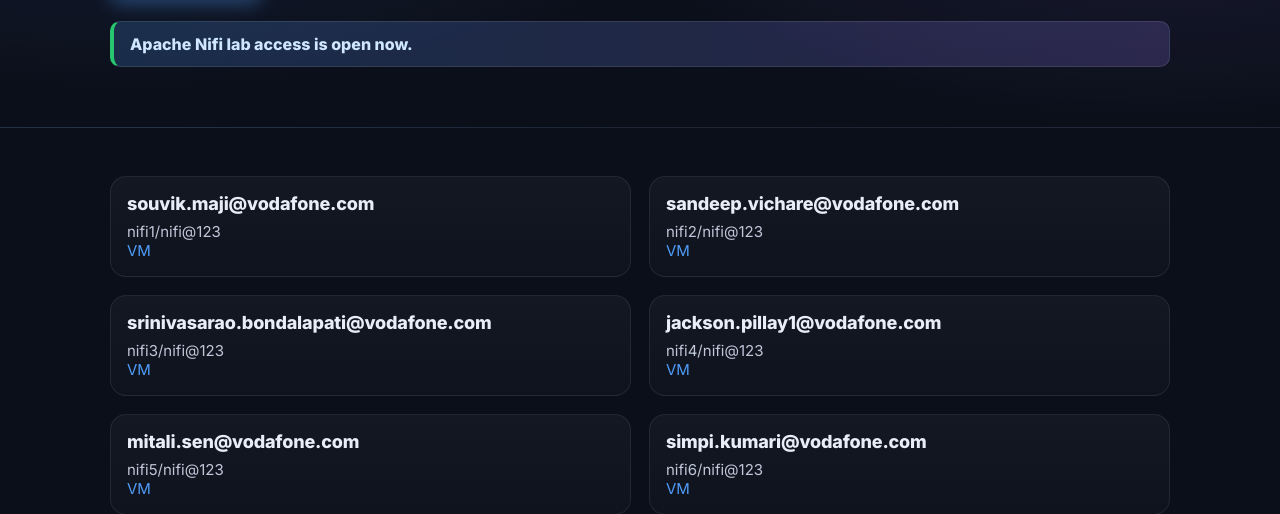
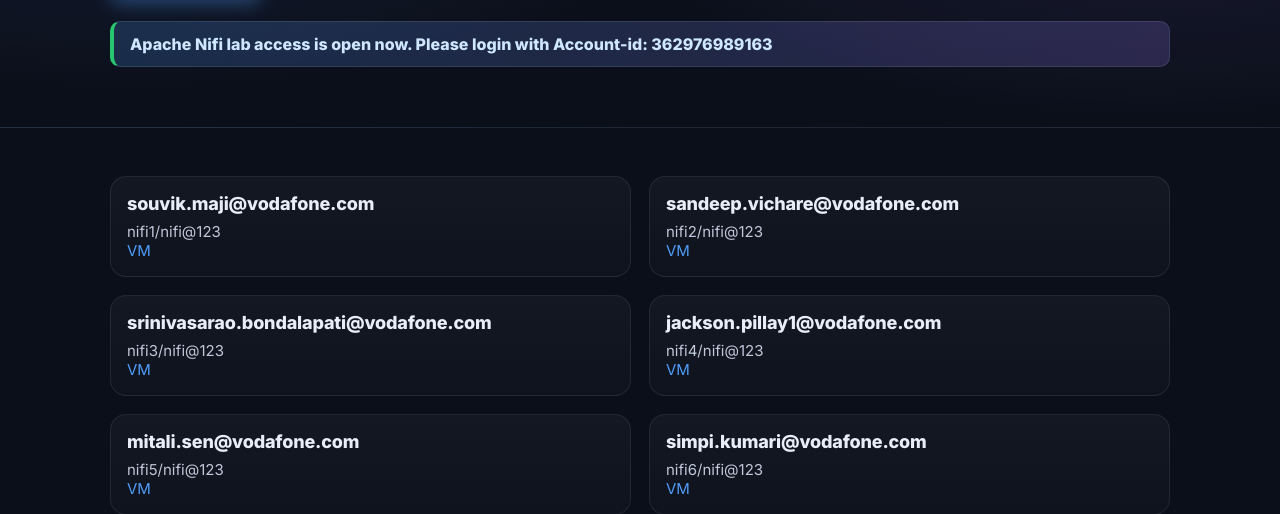
Before and after one commit to vikasbconsulttrain/landing, a plain HTML site: page index.html in a window 1280 px wide. Shown: the part 311-825 px from the top of the page. Drawn offline with Linux system fonts and the light colour scheme.

Commit message:
Update index.html

```diff
--- a/index.html
+++ b/index.html
@@ -153,7 +153,7 @@
       </div>
 
       <div class="banner" role="status" aria-live="polite">
-        Apache Nifi lab access is open now.
+        Apache Nifi lab access is open now. Please login with Account-id: 362976989163
       </div>
     </div>
   </header>
```
